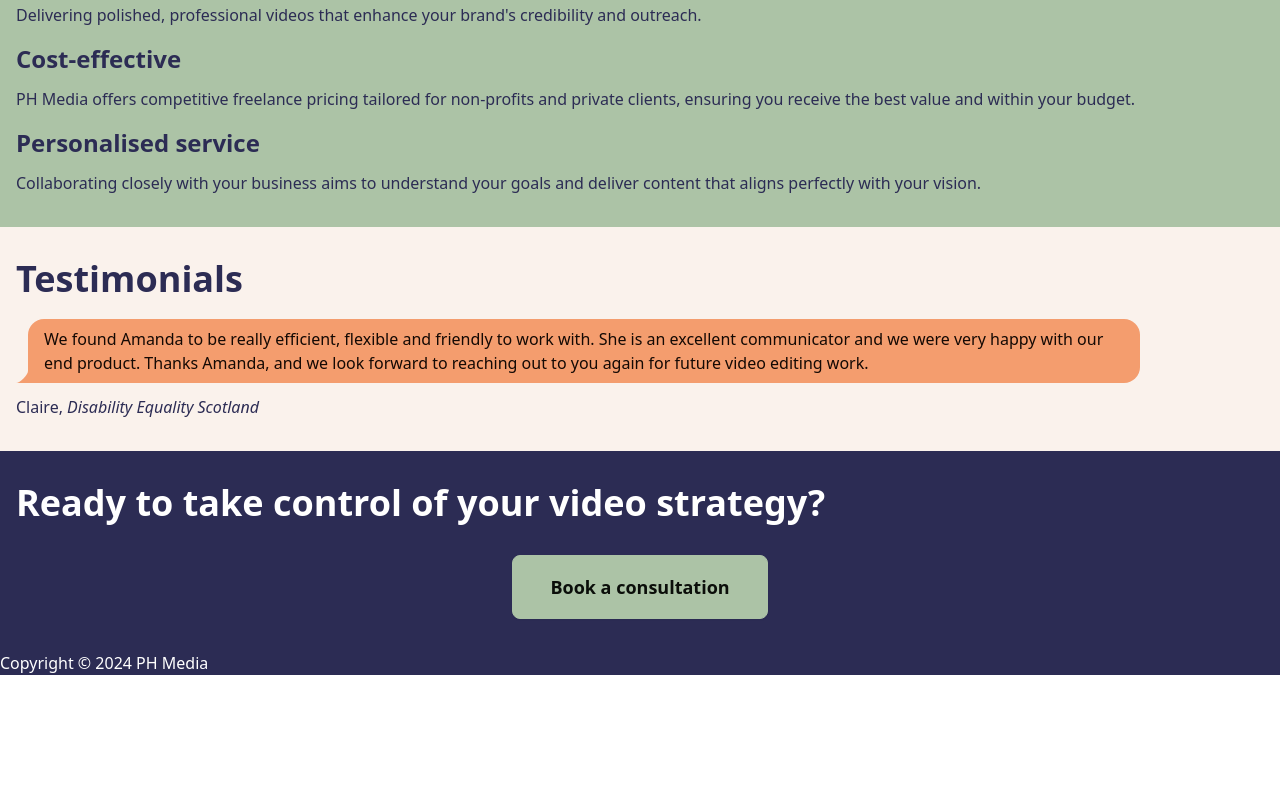
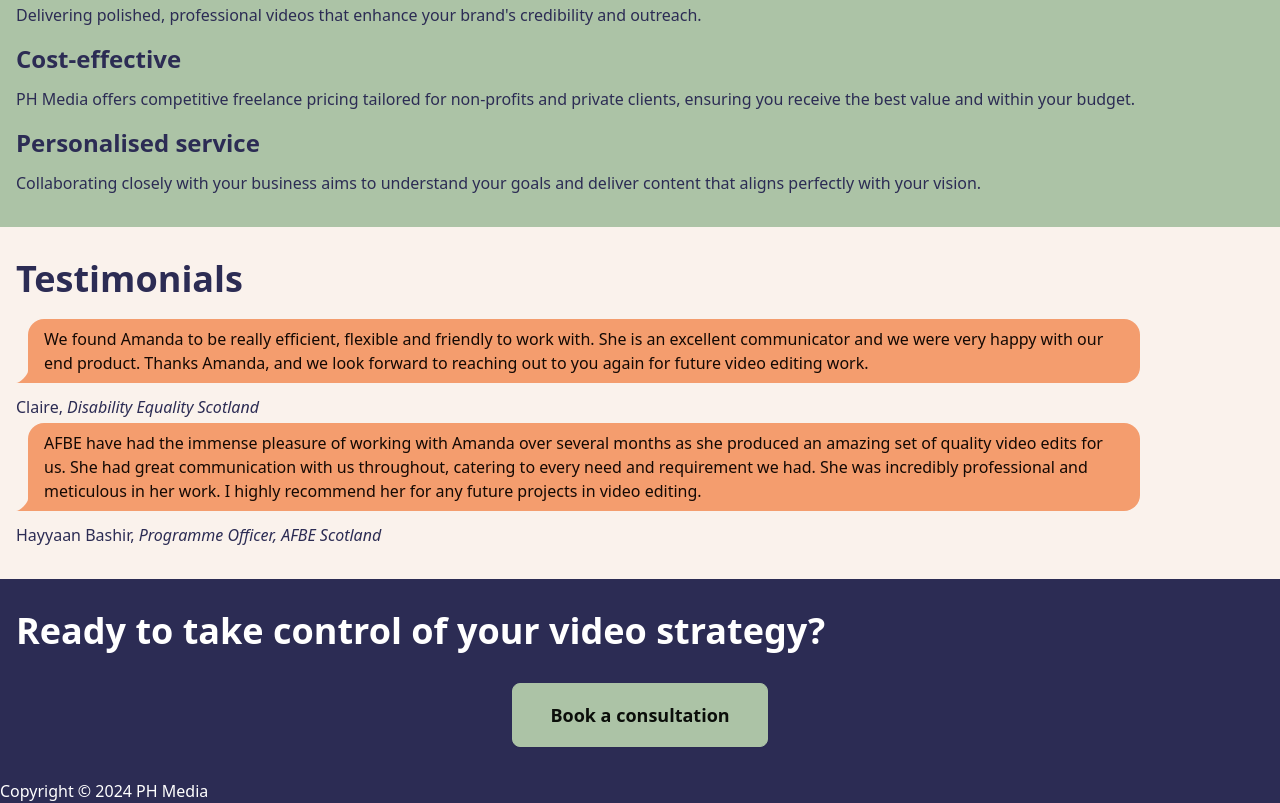
Before and after one commit to PinkHexagon/website, a website: page index.html in a window 1280 px wide. Shown: the part 1569-2372 px from the top of the page. Before the commit the page ends 2244 px from the top, so only its background shows below. Drawn offline with Linux system fonts and the light colour scheme.

Commit message:
Testimonal changes and updates

```diff
--- a/index.html
+++ b/index.html
@@ -116,6 +116,19 @@
           Claire, <cite>Disability Equality Scotland</cite>
         </footer>
       </blockquote>
+      <blockquote>
+        <div class='chat chat-start mb-2'>
+          <p class='chat-bubble chat-bubble-accent'>
+            AFBE have had the immense pleasure of working with Amanda over several months as she produced an
+            amazing set of quality video edits for us. She had great communication with us throughout,
+            catering to every need and requirement we had. She was incredibly professional and meticulous in her work.
+            I highly recommend her for any future projects in video editing.
+          </p>
+        </div>
+        <footer>
+          Hayyaan Bashir, <cite>Programme Officer, AFBE Scotland</cite>
+        </footer>
+      </blockquote>
     </section>
     <section id='cta' class='py-8 px-4 bg-purple text-white'>
       <h1 class='text-4xl font-bold mb-8'>Ready to take control of your video strategy?</h1>
```
